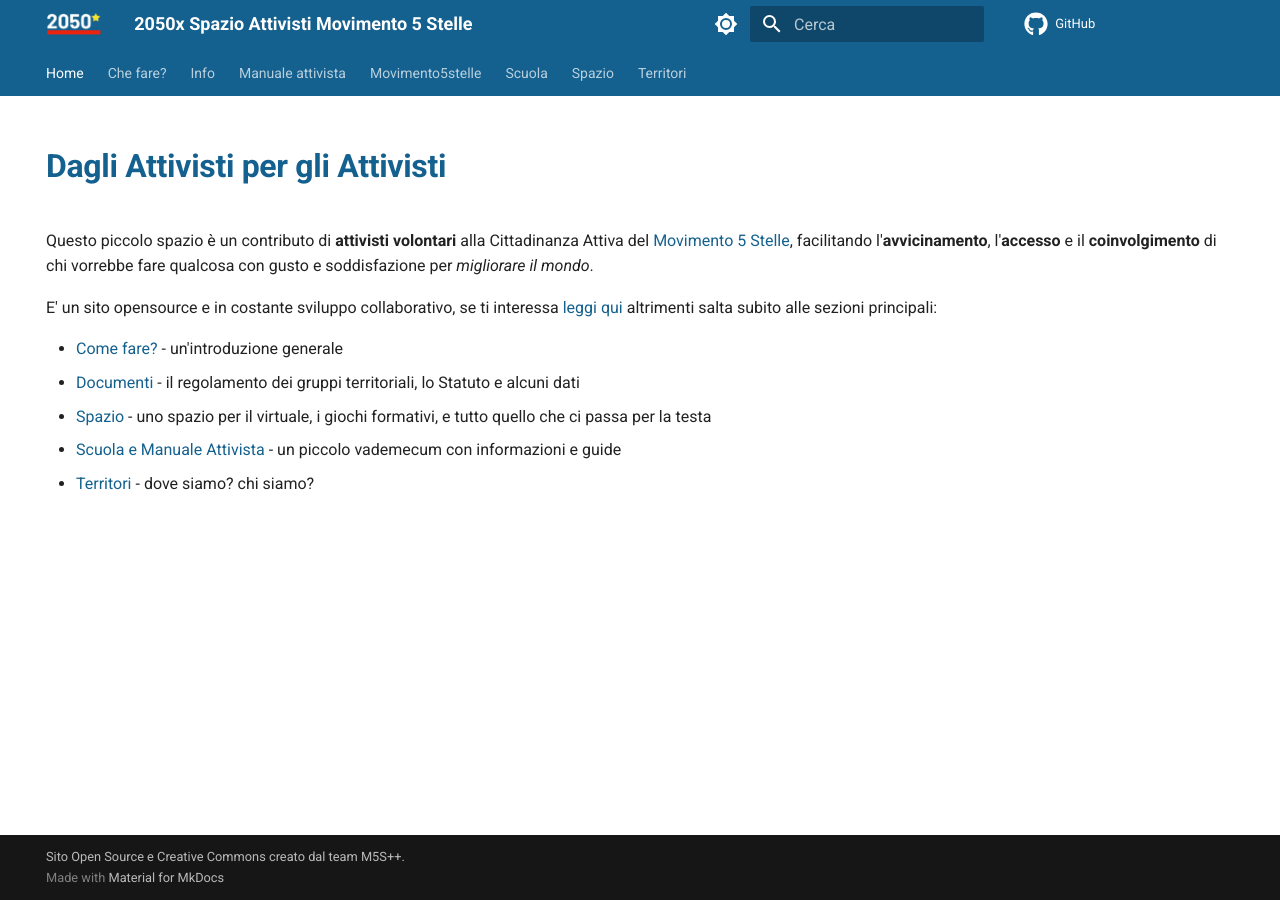
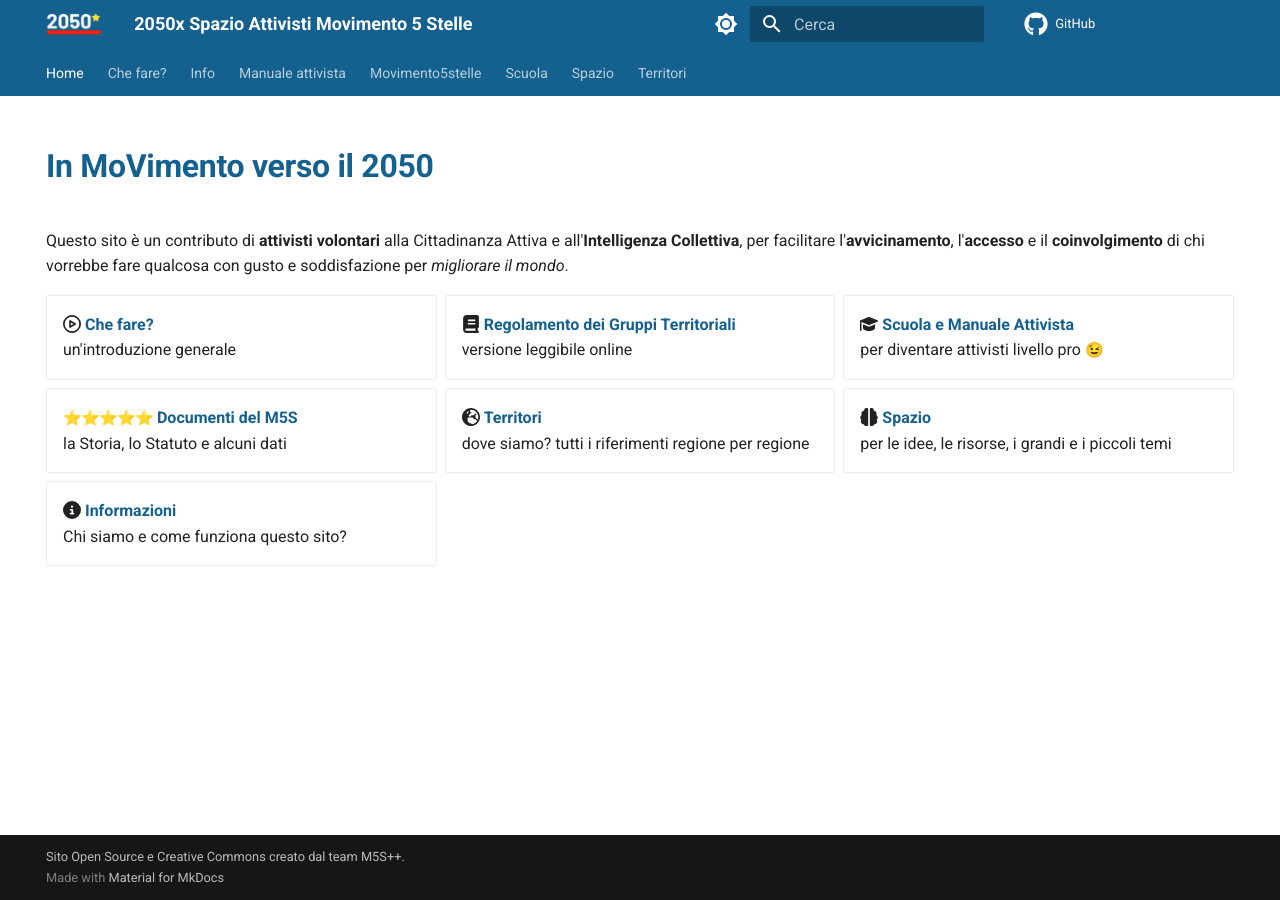
Before and after one commit to 2050x/2050x.github.io, an MkDocs documentation site: the page built from docs/index.md, in a window 1280 px wide. Built offline with MkDocs 1.6.1 and Material for MkDocs 9.7.7, drawn with Linux system fonts in a browser that asks for light colours; emoji names are drawn with the system emoji font; comment, search, counter and statistics services are not loaded.

Commit message:
home grid

```diff
--- a/docs/assets/stylesheets/extra.css
+++ b/docs/assets/stylesheets/extra.css
@@ -1,3 +1,24 @@
+.md-typeset .grid {
+    grid-gap: .4rem;
+    display: grid;
+    grid-template-columns: repeat(auto-fit,minmax(16rem,1fr));
+    margin: 1em 0;
+}
+.md-typeset .grid.cards > :is(ul, ol) {
+    display: contents;
+}
+.md-typeset .grid.cards > :is(ul, ol) > li, .md-typeset .grid > .card {
+    border: .05rem solid var(--md-default-fg-color--lightest);
+    border-radius: .1rem;
+    display: block;
+    margin: 0;
+    padding: .8rem;
+    transition: border .25s,box-shadow .25s;
+}
+.md-typeset .grid.cards > :is(ul, ol) > li > :first-child, .md-typeset .grid > .card > :first-child {
+    margin-top: 0;
+}
+
 [data-md-color-scheme="2050x"] {
     --md-primary-fg-color:        #14608E;
     --md-primary-fg-color--light: #ECB7B7;
--- a/docs/index.md
+++ b/docs/index.md
@@ -5,14 +5,24 @@ hide:
   - toc
 ᴴₒᴴₒᴴₒ: true
 ---
-# Dagli Attivisti per gli Attivisti
+# In MoVimento verso il 2050
 
-Questo piccolo spazio è un contributo di **attivisti volontari** alla Cittadinanza Attiva del [Movimento 5 Stelle](https://www.movimento5stelle.eu/), facilitando l'**avvicinamento**, l'**accesso** e il **coinvolgimento** di chi vorrebbe fare qualcosa con gusto e soddisfazione per _migliorare il mondo_.
+Questo sito è un contributo di **attivisti volontari** alla Cittadinanza Attiva e all'**Intelligenza Collettiva**, per facilitare l'**avvicinamento**, l'**accesso** e il **coinvolgimento** di chi vorrebbe fare qualcosa con gusto e soddisfazione per _migliorare il mondo_.
 
-E' un sito opensource e in costante sviluppo collaborativo, se ti interessa [leggi qui](info/about.md) altrimenti salta subito alle sezioni principali:
+<div class="grid cards" markdown>
 
-- [Come fare?](partecipazione.md) - un'introduzione generale
-- [Documenti](documenti/index.md) - il regolamento dei gruppi territoriali, lo Statuto e alcuni dati
-- [Spazio](spazio/index.md) - uno spazio per il virtuale, i giochi formativi, e tutto quello che ci passa per la testa
-- [Scuola e Manuale Attivista](scuola/manuale-attivista/index.md) - un piccolo vademecum con informazioni e guide
-- [Territori](territori/index.md) - dove siamo? chi siamo?
+- :fontawesome-regular-circle-play: **[Che fare?](partecipazione.md)**
+un'introduzione generale
+- :fontawesome-solid-book: **[Regolamento dei Gruppi Territoriali](movimento5stelle/regolamento-gruppi-territoriali.md)**
+versione leggibile online
+- :fontawesome-solid-graduation-cap: **[Scuola e Manuale Attivista](scuola/manuale-attivista/index.md)**
+per diventare attivisti livello pro :wink:
+- :star::star::star::star::star: **[Documenti del M5S](movimento5stelle/index.md)**
+la Storia, lo Statuto e alcuni dati
+- :fontawesome-solid-earth-europe: **[Territori](territori/index.md)**
+dove siamo? tutti i riferimenti regione per regione
+- :fontawesome-solid-brain: **[Spazio](spazio/index.md)**
+per le idee, le risorse, i grandi e i piccoli temi
+- :fontawesome-solid-circle-info: **[Informazioni](info/about.md)**
+Chi siamo e come funziona questo sito?
+</div>
--- a/mkdocs.yml
+++ b/mkdocs.yml
@@ -47,6 +47,10 @@ markdown_extensions:
   - pymdownx.tilde
   - attr_list
   - def_list
+  - md_in_html
+  - pymdownx.emoji:
+      emoji_index: !!python/name:materialx.emoji.twemoji
+      emoji_generator: !!python/name:materialx.emoji.to_svg
 
 # Plugins
 plugins:
```
Also changed, not shown: docs/partecipazione.md (+2 -2 lines).
